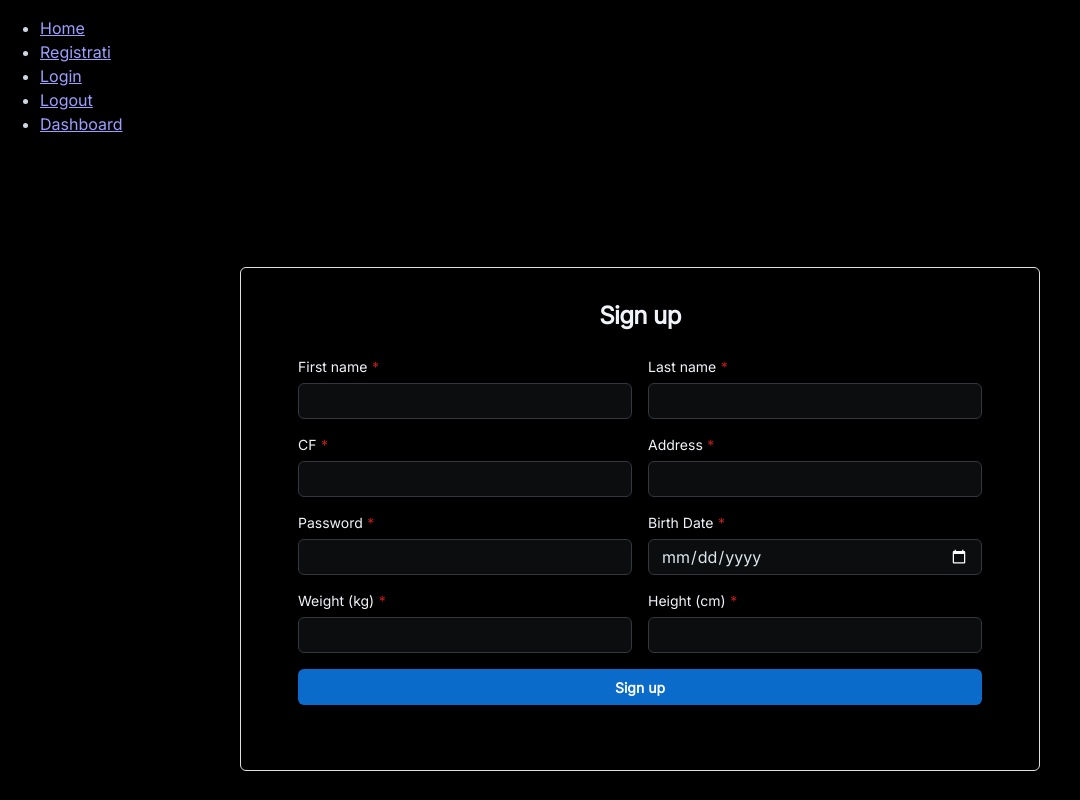
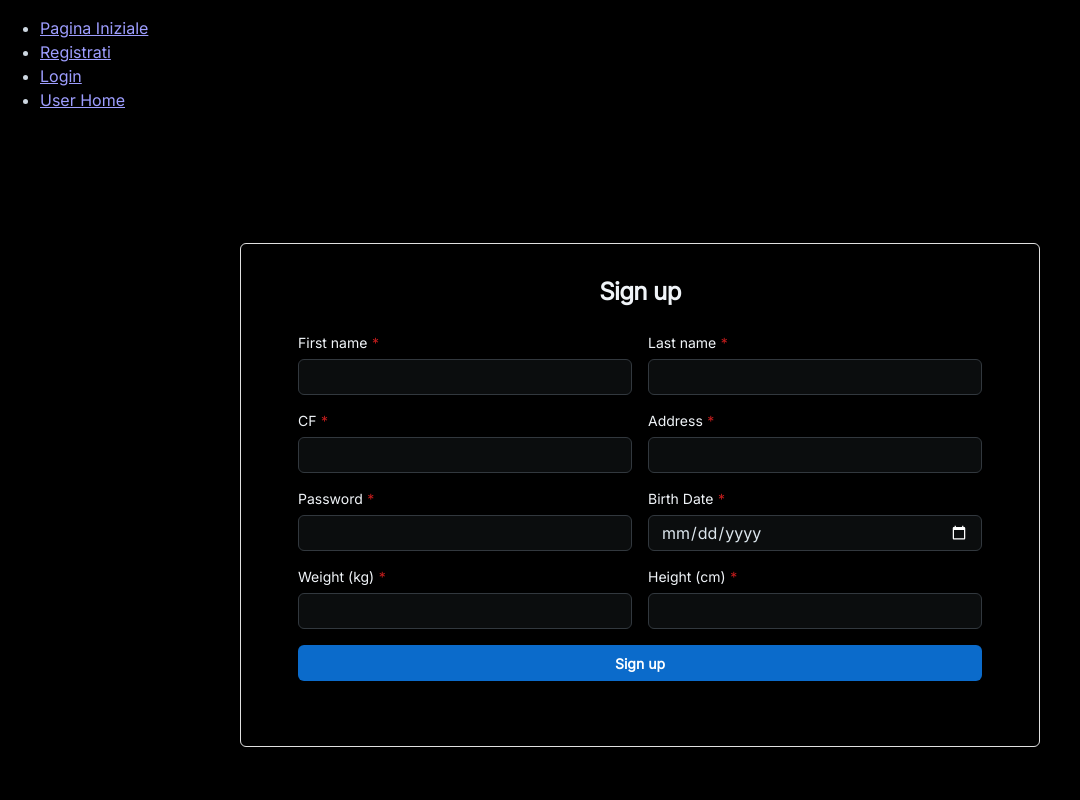
Before and after one commit to KINERYH/fabric-drug-supply-management, a React (Create React App) app in the folder app/client/: page /signup in a window 1280 px wide. Shown: the top 800 px of the page, without its empty margins (0-1080 px from the left). Built offline with nearby package versions, Linux system fonts and the light colour scheme.

Commit message:
refactored routes hided login and registration routes  added logout button

```diff
--- a/app/client/src/NavLayout.js
+++ b/app/client/src/NavLayout.js
@@ -6,7 +6,7 @@ export default function NavLayout() {
       <nav>
         <ul>
           <li>
-            <NavLink to="/">Home</NavLink>
+            <NavLink to="/">Pagina Iniziale</NavLink>
           </li>
           <li>
             <NavLink to="/signup">Registrati</NavLink>
@@ -15,10 +15,7 @@ export default function NavLayout() {
             <NavLink to="/signin">Login</NavLink>
           </li>
           <li>
-            <NavLink to="/logout">Logout</NavLink>
-          </li>
-          <li>
-            <NavLink to="/dashboard">Dashboard</NavLink>
+            <NavLink to="/home">User Home</NavLink>
           </li>
         </ul>
       </nav>
--- a/app/client/src/components/UserCard.js
+++ b/app/client/src/components/UserCard.js
@@ -6,8 +6,18 @@ import Card from '@mui/joy/Card';
 import CardContent from '@mui/joy/CardContent';
 import Typography from '@mui/joy/Typography';
 import Sheet from '@mui/joy/Sheet';
+import { useAuth } from '../provider/authProvider';
+import { useNavigate } from 'react-router-dom';
 
 export default function UserCard(props) {
+  // gestione del logout
+  const { setToken } = useAuth();
+  const navigate = useNavigate();
+
+  const handleLogout = () => {
+     setToken();
+     navigate("/");
+  }
   return (
     <Box sx={{ width: '100%' }} >
       <Card
@@ -65,8 +75,8 @@ export default function UserCard(props) {
             <Button variant="outlined" color="neutral">
               Edit info
             </Button>
-            <Button variant="solid" color="primary">
-              Do something
+            <Button variant="solid" color="primary" onClick={handleLogout}>
+              Logout
             </Button>
           </Box>
         </CardContent>
--- a/app/client/src/pages/Home.js
+++ b/app/client/src/pages/Home.js
@@ -74,7 +74,7 @@ export default function Home() {
       console.error(e);
     }
   }
-  const fetchPrescriptions = async () => {
+  /*const fetchPrescriptions = async () => {
     try{
       const res = await fetch("http://localhost:3001/api/prescriptions/", {
         method: 'GET',
@@ -120,7 +120,7 @@ export default function Home() {
         /* farei visualizzare il nome del dottore piuttosto che l'ID, quindi da fare altra chiamata per recuperare
         *  nome del dottore e nome della farmacia
         */
-        setDataTable({
+       /* setDataTable({
           header: ['ID', 'Status' ,'Doctor', 'Pharmacy', 'Description'],
           body: prescriptions.map(prescription => [
             { display: prescription?.ID, url: `/api/prescriptions/${prescription?.ID}` },
@@ -132,7 +132,7 @@ export default function Home() {
         });
       });
   }, []);
-
+*/
   return (
     <Box className="Home">
       <Box sx={{ maxWidth: '80%', display: 'flex', flexDirection: 'column', justifyContent: 'space-between', gap: 5 }}>
--- a/app/client/src/pages/Logout.js
+++ /dev/null
@@ -1,24 +0,0 @@
-import { useNavigate } from "react-router-dom";
-import { useAuth } from "../provider/authProvider";
-import Button from '@mui/joy/Button';
-
-
-
-const Logout = () => {
-  const { setToken } = useAuth();
-  const navigate = useNavigate();
-
-
-  const handleLogout = () => {
-    setToken();
-    navigate("/", { replace: true });
-  };
-
-  setTimeout(() => {
-    handleLogout();
-  }, 3 * 1000);
-
-  return (<Button onClick={handleLogout}>Logout</Button>);
-};
-
-export default Logout;
--- a/app/client/src/routes/index.jsx
+++ b/app/client/src/routes/index.jsx
@@ -4,36 +4,41 @@ import SignIn from "../pages/SignIn";
 import SignUp from "../pages/SignUp";
 import Home from "../pages/Home";
 import About from "../About.js";
-import Logout from "../pages/Logout";
 import NavLayout from "../NavLayout";
-import Dashboard from "../pages/Dashboard";
+import { useAuth } from '../provider/authProvider';
 
 
 // gestisce il routing
 const Routes = () => {
+  const {token}  = useAuth();
 
-  const routes = [{element:<NavLayout/>, children:[
-    { path: "/", element: <Home /> },
-    { path: "/signin", element: <SignIn/> },
-    {path: "/signup", element: <SignUp />},
+  const NonProtectedRoutes = [
+    { path: "/", element:<div>Pagina Iniziale {token}</div> },
     {path: "/about", element: <About/>},
-    {path: '*', element: <div>Not Found</div>},
-  // route con autorizzazione
+    {path: '*', element: <div>Not Found</div>}]
+
+  const protectedRoutes = [
     { path: "/", element: <ProtectedRoute />,
       children: [
         {path: "/home",
         element: <Home />},
-        {path: "/profile",
-        element: <div>User Profile Page</div>},
-        {path: "/logout", element: <Logout />}
-    ] }
-]}]
+    ] }];
 
+  //route solo per utenti non loggati
+  const routesNonAuth = [
+    { path: "/signin", element: <SignIn/> },
+    {path: "/signup", element: <SignUp />},
+  ];
 
+  const routes = [{element:<NavLayout/>, children:[
+    ...NonProtectedRoutes,
+    ...(!token? routesNonAuth : []),
+    ...protectedRoutes
+  ]
+  }];
 
   const router = createBrowserRouter(
   routes
-
   );
   return <RouterProvider router={router} />;
 }
```
